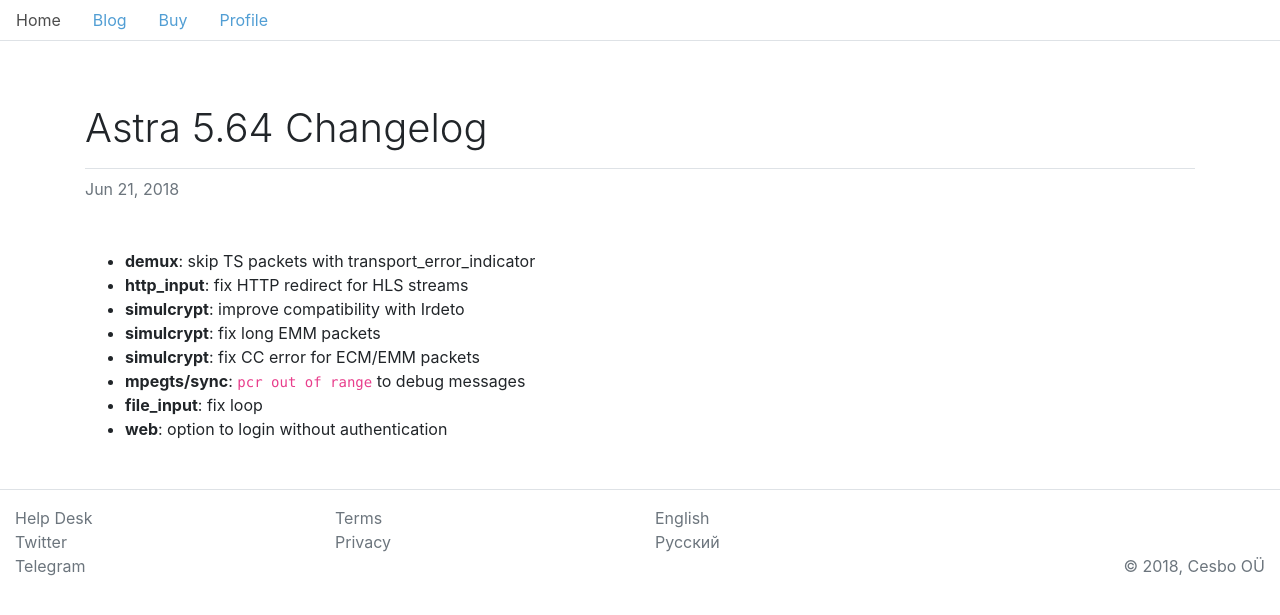
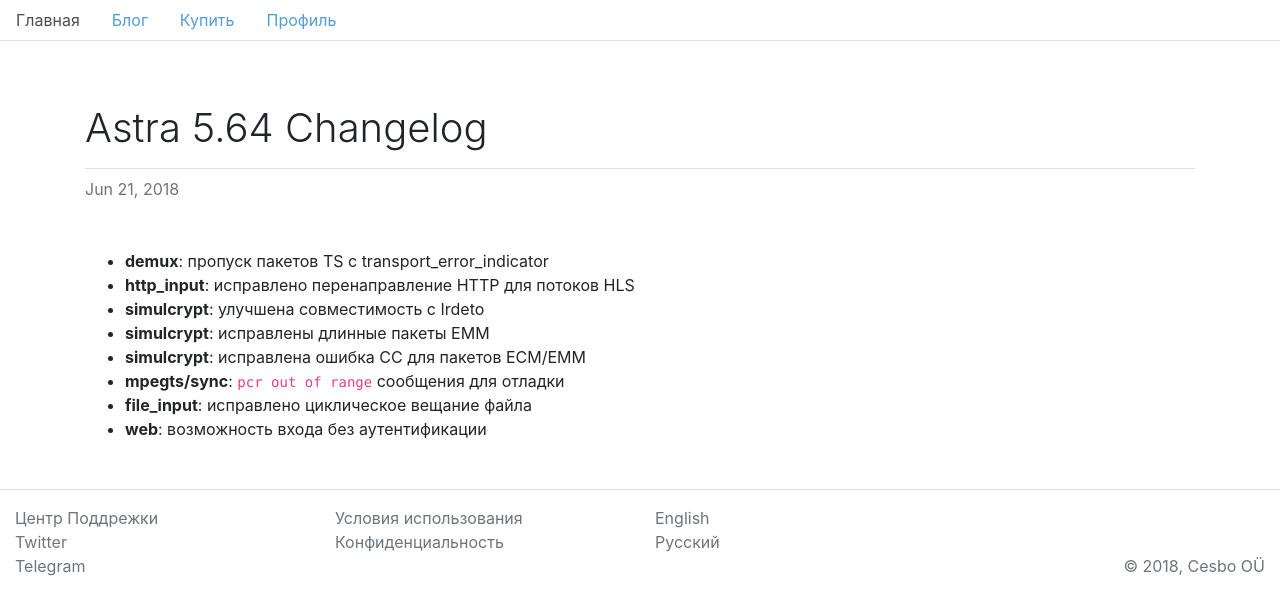
Before and after one commit to ramzes1401ss3/cesbo-www, a Jekyll site: the page built from ru/_posts/2018-06-21-changelog.md, in a window 1280 px wide. Shown: the top 615 px of the page. Built offline with Jekyll 4.4.1, drawn with Linux system fonts in a browser that asks for light colours.

Commit message:
Update 2018-06-21-changelog.md

```diff
--- a/ru/_posts/2018-06-21-changelog.md
+++ b/ru/_posts/2018-06-21-changelog.md
@@ -1,15 +1,15 @@
 ---
 layout: post
-lang: en
+lang: ru
 title: Astra 5.64 Changelog
 tags: [changelog]
 ---
 
-- **demux**: skip TS packets with transport_error_indicator
-- **http_input**: fix HTTP redirect for HLS streams
-- **simulcrypt**: improve compatibility with Irdeto
-- **simulcrypt**: fix long EMM packets
-- **simulcrypt**: fix CC error for ECM/EMM packets
-- **mpegts/sync**: `pcr out of range` to debug messages
-- **file_input**: fix loop
-- **web**: option to login without authentication
+- **demux**: пропуск пакетов TS с transport_error_indicator
+- **http_input**: исправлено перенаправление HTTP для потоков HLS
+- **simulcrypt**: улучшена совместимость с Irdeto
+- **simulcrypt**: исправлены длинные пакеты EMM
+- **simulcrypt**: исправлена ошибка CC для пакетов ECM/EMM
+- **mpegts/sync**: `pcr out of range` сообщения для отладки
+- **file_input**: исправлено циклическое вещание файла
+- **web**: возможность входа без аутентификации
```
